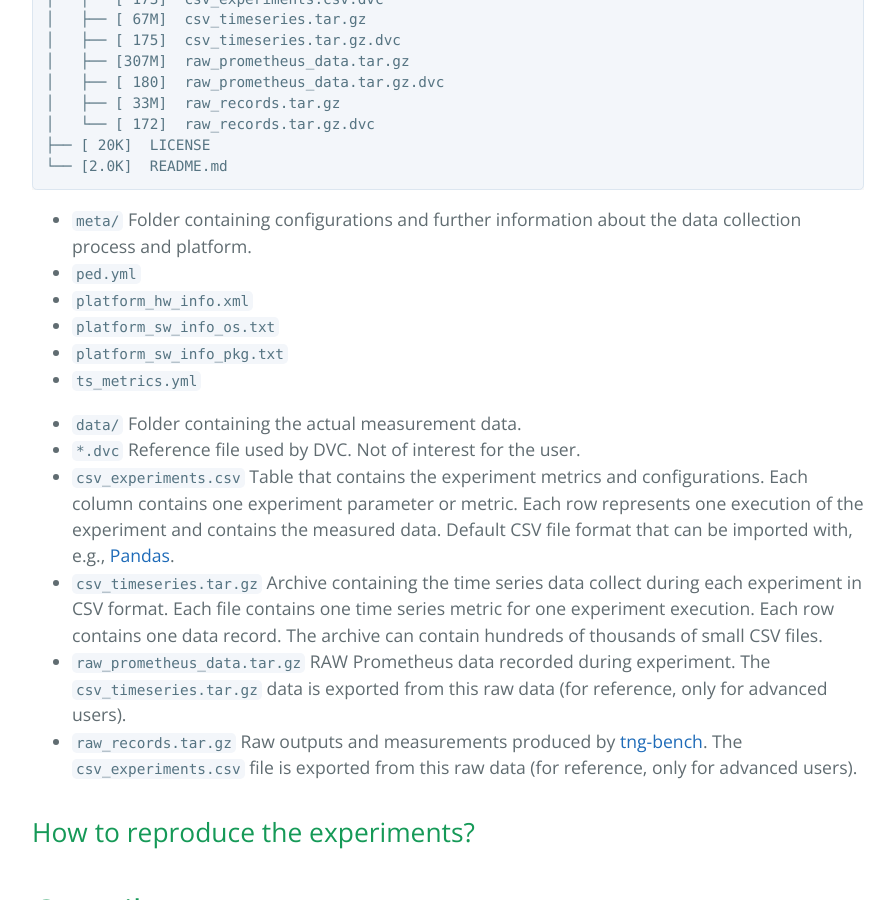
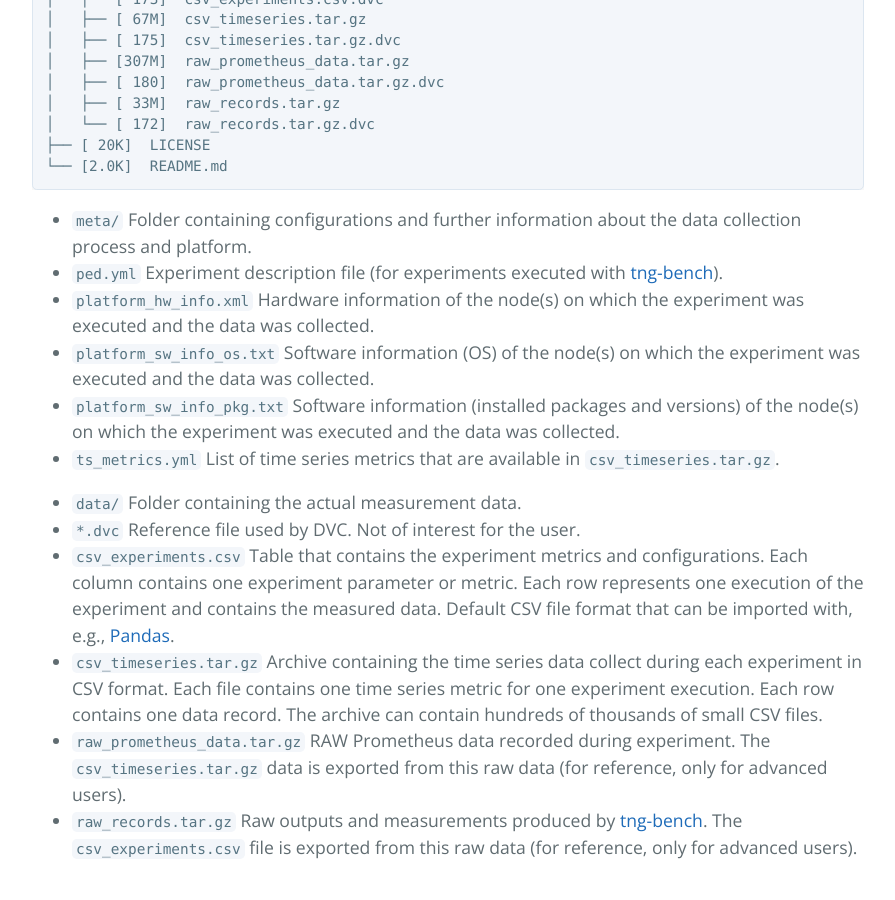
Before and after one commit to sndzoo/sndzoo.github.io, a Jekyll site: the page built from index.md, in a window 1280 px wide and 900 px high, scrolled down 3390 px. Shown: the whole window, without its empty margins (192-1087 px from the left). Built offline with Jekyll 4.4.1, drawn with Linux system fonts in a browser that asks for light colours; our own code applies the rules of GitHub Pages for plain Markdown files.

Commit message:
update
Signed-off-by: peusterm <manuel.peuster@uni-paderborn.de>

````diff
--- a/index.md
+++ b/index.md
@@ -113,11 +113,11 @@ $ tree -h ds_nfv_sec01
 ```
 
 * `meta/` Folder containing configurations and further information about the data collection process and platform.
-* `ped.yml`
-* `platform_hw_info.xml`
-* `platform_sw_info_os.txt`
-* `platform_sw_info_pkg.txt`
-* `ts_metrics.yml`
+* `ped.yml` Experiment description file (for experiments executed with [tng-bench](https://github.com/sonata-nfv/tng-sdk-benchmark)).
+* `platform_hw_info.xml` Hardware information of the node(s) on which the experiment was executed and the data was collected.
+* `platform_sw_info_os.txt` Software information (OS) of the node(s) on which the experiment was executed and the data was collected.
+* `platform_sw_info_pkg.txt` Software information (installed packages and versions) of the node(s) on which the experiment was executed and the data was collected.
+* `ts_metrics.yml` List of time series metrics that are available in `csv_timeseries.tar.gz`.
 
 * `data/` Folder containing the actual measurement data.
 * `*.dvc` Reference file used by DVC. Not of interest for the user.
````
